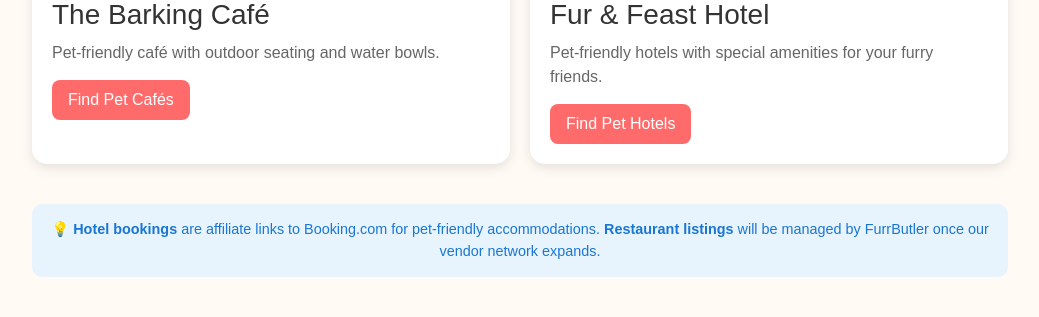
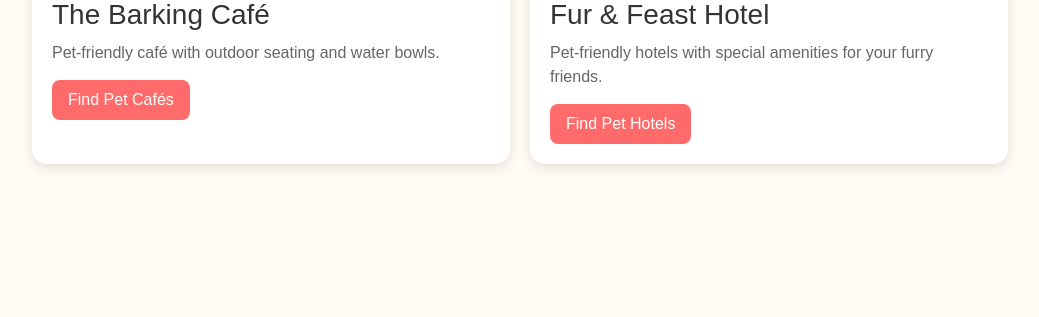
Before and after one commit to Karthikrevi/fbprototype, a Flask app: template templates/boarding.html in a window 1280 px wide. Shown: the part 803-1120 px from the top of the page, without its empty margins (120-1159 px from the left). After the commit the page ends 971 px from the top, so only its background shows below. Run offline with Flask 3, Linux system fonts and the light colour scheme; the template is opened without the code that fills it, so the values that code supplies are empty.

Commit message:
Assistant checkpoint: Remove affiliate note from boarding page
Assistant generated file changes:
- templates/boarding.html: Remove affiliate note section

---

User prompt:

remove this: 💡 Hotel bookings are affiliate links to Booking.com for pet-friendly accommodations. Restaurant listings will be managed by FurrButler once our vendor network expands.

Replit-Commit-Author: Assistant
Replit-Commit-Session-Id: 8a2d7aab-7802-43e8-bb48-78eae765b684

```diff
--- a/templates/boarding.html
+++ b/templates/boarding.html
@@ -170,10 +170,7 @@
       {% endif %}
     </div>
 
-    <div class="affiliate-note">
-      💡 <strong>Hotel bookings</strong> are affiliate links to Booking.com for pet-friendly accommodations.
-      <strong>Restaurant listings</strong> will be managed by FurrButler once our vendor network expands.
-    </div>
+
   </div>
 
   <script>
```
